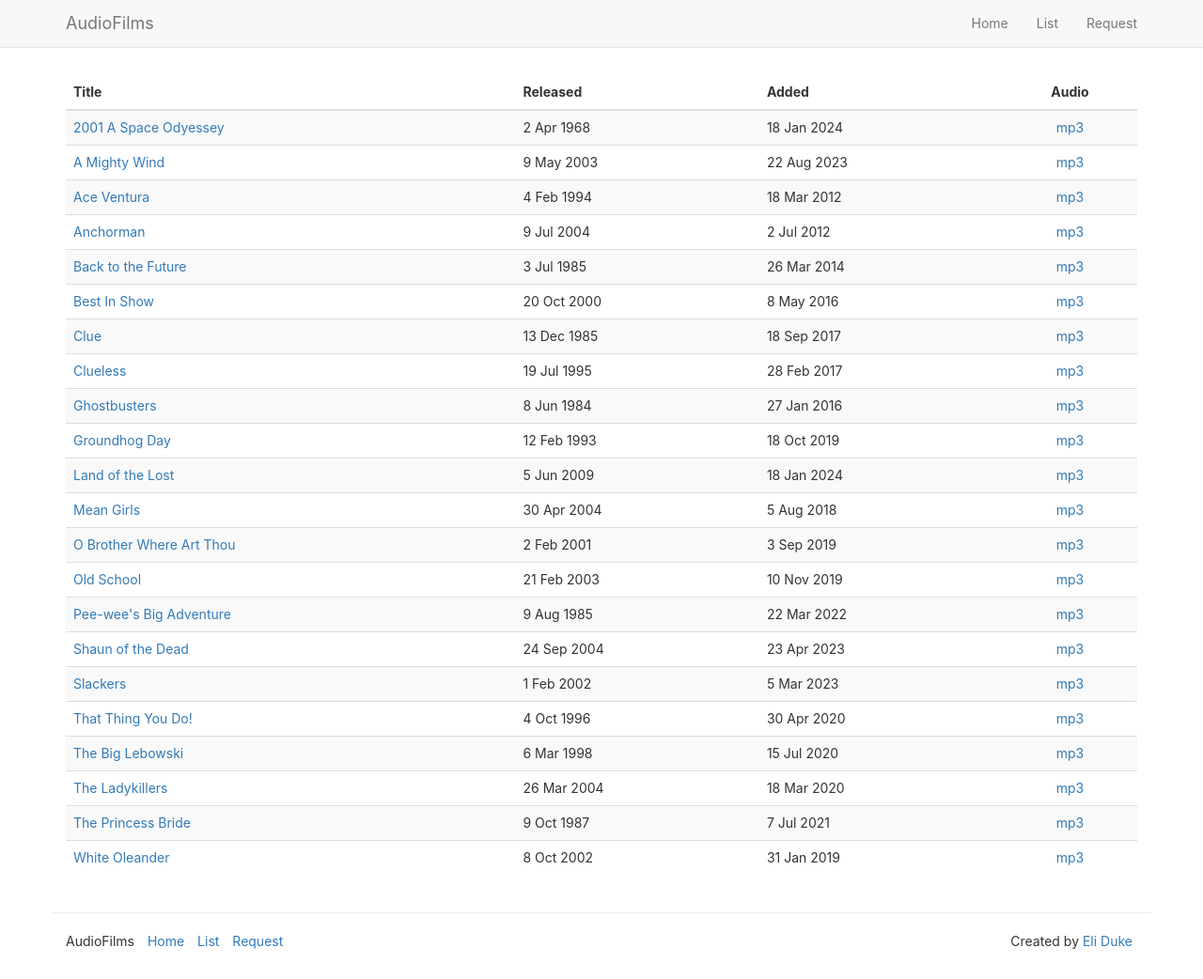
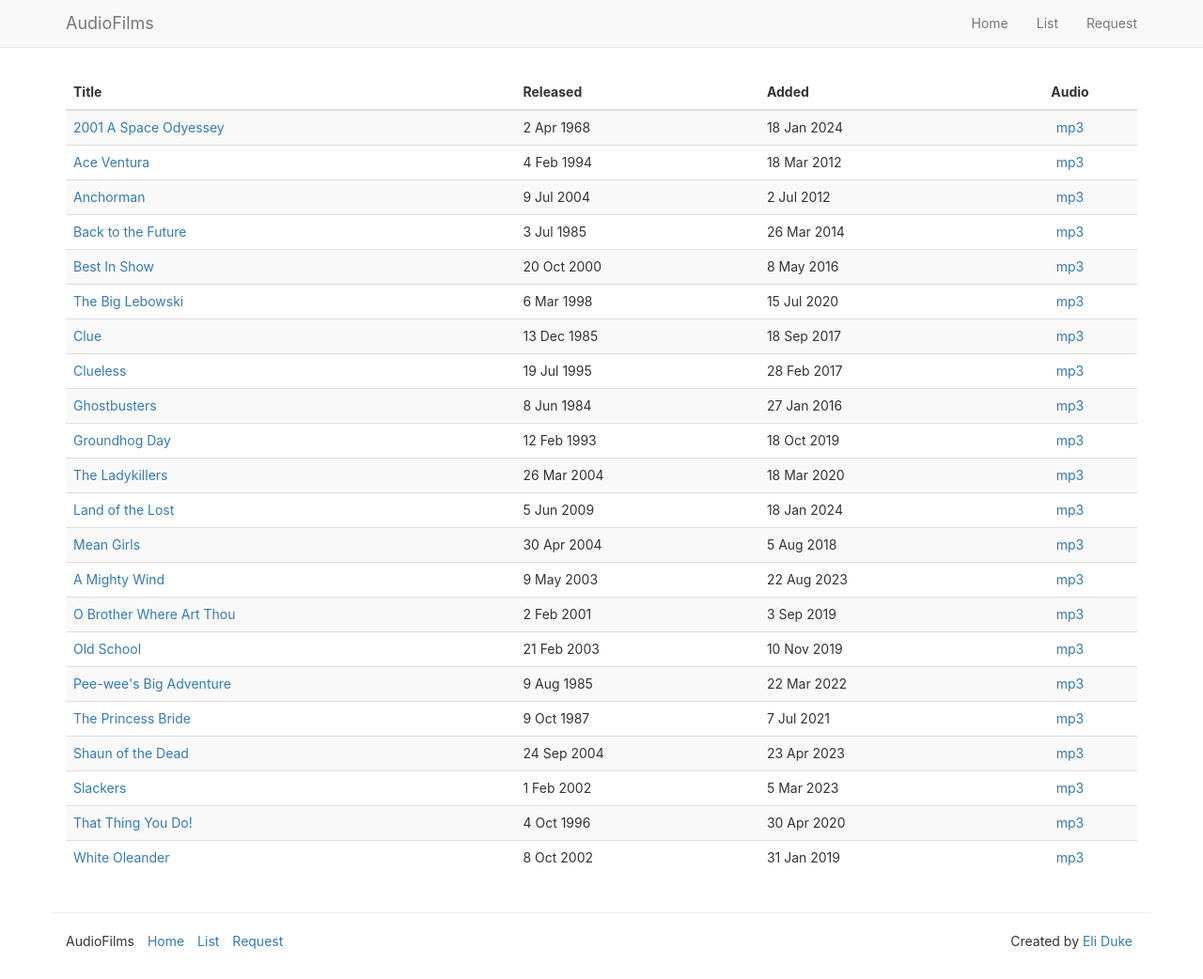
Before and after one commit to eliduke/audiofilms.net, a Jekyll site: the page built from list.html, in a window 1280 px wide and 1042 px high. Shown: the whole window at 94% size. Built offline with Jekyll 4.4.1, drawn with Linux system fonts in a browser that asks for light colours; nearby versions of some CDN libraries.

Commit message:
oops, fixes sorting in list

```diff
--- a/list.html
+++ b/list.html
@@ -41,9 +41,7 @@ layout: default
     </tr>
   </thead>
 
-  {% assign sorted_films = site.films | sort: 'title' %}
-
-  {% for film in sorted_films %}
+  {% for film in site.films %}
     <tr>
       <td><a href="/{{film.permalink}}">{{film.title}}</a></td>
       <td>{{film.released | date: '%-d %b %Y'}}</td>
```
